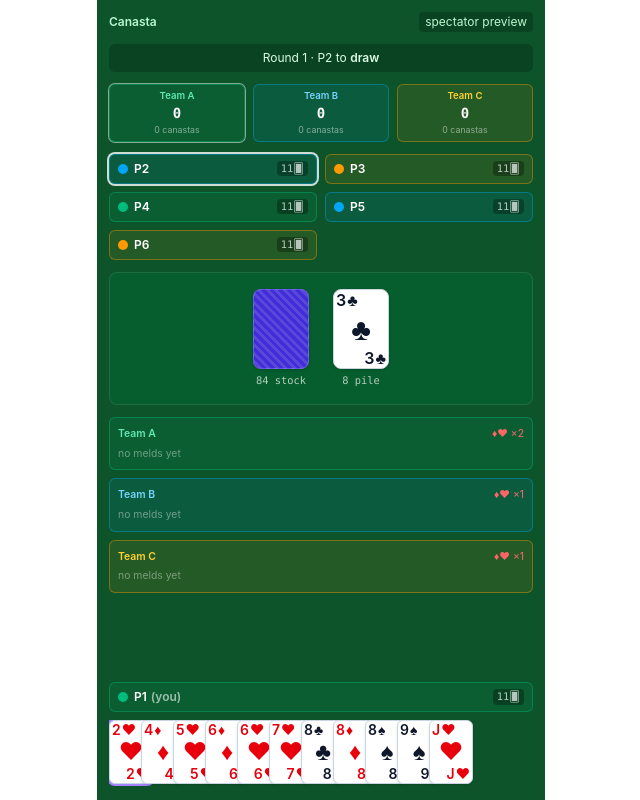
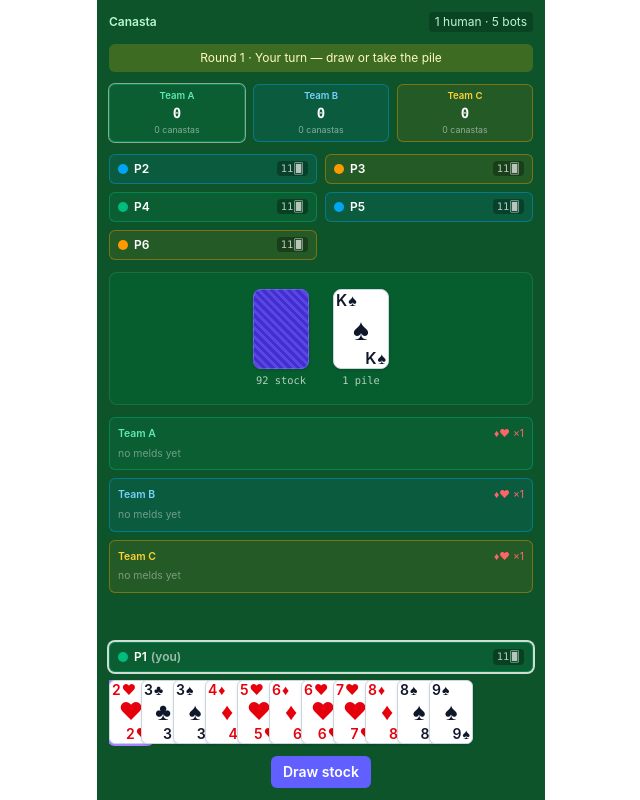
Before and after one commit to chinti17/canasta-parents, a React (Vite) app: page / in a window 1280 px wide. Shown: the whole page, without its empty margins (319-959 px from the left). Built offline with nearby package versions, Linux system fonts and the light colour scheme.

Commit message:
feat(ui): wire interactive play vs 5 bots with bot-turn pacing

```diff
--- a/src/ui/GameView.tsx
+++ b/src/ui/GameView.tsx
@@ -1,14 +1,15 @@
-// The live game view. Drives a GameSession through React's useReducer (the
-// engine reducer is the single source of truth) and auto-advances every seat
-// on a timer so Phase 5 shows a full game playing out, read-only.
-//
-// Phase 5 is a spectator preview: there is no human seat yet (humanSeat = -1),
-// so all six seats are bot-driven. Interaction arrives in Phase 6.
+// The live, playable game view (Phase 6). Seat 0 is the human; the other five
+// seats are bots that take their turns automatically on a timer so play is
+// followable. The engine reducer (GameSession) is the single source of truth,
+// driven through React's useReducer; local interaction state (selection,
+// feedback, go-out confirmation) lives in the pure controller.
 
-import { useEffect, useReducer } from 'react'
+import { useEffect, useReducer, useState } from 'react'
 import {
   createSession,
   dispatch as sessionDispatch,
+  isBotTurn,
+  isHumanTurn,
   type GameSession,
 } from '../game/session'
 import { DEFAULT_CONFIG } from '../engine/types'
@@ -17,32 +18,54 @@ import Hand from './Hand'
 import TeamMelds from './TeamMelds'
 import CenterTable from './CenterTable'
 import Scoreboard from './Scoreboard'
+import ActionBar from './ActionBar'
+import {
+  initialUiState,
+  reduceUi,
+  type UiIntent,
+  type UiState,
+} from './controller'
 import { teamColors } from './theme'
 
-const SPECTATOR_SEAT = -1
-const STEP_MS = 700
-const PERSPECTIVE = 0
+const HUMAN_SEAT = 0
+const BOT_STEP_MS = 800
 
 function init(): GameSession {
-  return createSession(1, DEFAULT_CONFIG, SPECTATOR_SEAT)
+  return createSession(1, DEFAULT_CONFIG, HUMAN_SEAT)
 }
 
 export default function GameView() {
   const [session, dispatch] = useReducer(sessionDispatch, undefined, init)
+  const [ui, setUi] = useState<UiState>(initialUiState)
 
-  // Auto-step the table until the game is over.
+  // Let bots play themselves on a timer; pause when it's the human's turn.
+  // (Local UI state needs no reset effect: every emitted action returns
+  // `initialUiState`, and the human's turn can only end by emitting one.)
   useEffect(() => {
-    if (session.over || session.round.over) return
-    const t = setTimeout(() => dispatch({ type: 'BOT_STEP' }), STEP_MS)
+    if (!isBotTurn(session)) return
+    const t = setTimeout(() => dispatch({ type: 'BOT_STEP' }), BOT_STEP_MS)
     return () => clearTimeout(t)
   }, [session])
 
+  const onIntent = (intent: UiIntent) => {
+    const { ui: nextUi, action } = reduceUi(
+      session.round,
+      session.config,
+      ui,
+      intent,
+    )
+    setUi(nextUi)
+    if (action) dispatch({ type: 'PLAYER_ACTION', action })
+  }
+
   const { round } = session
-  const seats = round.players.map((p) => p.seat)
-  const opponents = seats.filter((s) => s !== PERSPECTIVE)
-  const winnerColors = session.winningTeam !== undefined
-    ? teamColors(session.winningTeam)
-    : null
+  const myTurn = isHumanTurn(session)
+  const acting = myTurn && round.phase === 'action'
+  const opponents = round.players
+    .map((p) => p.seat)
+    .filter((s) => s !== HUMAN_SEAT)
+  const winnerColors =
+    session.winningTeam !== undefined ? teamColors(session.winningTeam) : null
 
   const seatChip = (seat: number) => {
     const p = round.players[seat]!
@@ -54,16 +77,24 @@ export default function GameView() {
         handCount={p.hand.length}
         isActive={!round.over && round.currentSeat === seat}
         hasMelded={round.teams[p.teamId]!.hasMelded}
-        you={seat === PERSPECTIVE}
+        you={seat === HUMAN_SEAT}
       />
     )
   }
+
+  const status = session.over
+    ? ''
+    : myTurn
+      ? `Your turn — ${round.phase === 'draw' ? 'draw or take the pile' : 'meld, lay off, or discard'}`
+      : `P${round.currentSeat + 1} to ${round.phase}`
 
   return (
     <main className="mx-auto flex min-h-dvh max-w-md flex-col gap-3 bg-green-900 p-3 text-white">
       <header className="flex items-center justify-between text-xs text-green-200">
         <span className="font-semibold">Canasta</span>
-        <span className="rounded bg-black/20 px-1.5 py-0.5">spectator preview</span>
+        <span className="rounded bg-black/20 px-1.5 py-0.5">
+          1 human · 5 bots
+        </span>
       </header>
 
       {session.over && winnerColors ? (
@@ -73,32 +104,47 @@ export default function GameView() {
           🏆 {winnerColors.label} wins the game!
         </div>
       ) : (
-        <div className="rounded-md bg-black/20 px-3 py-1.5 text-center text-xs text-green-100">
-          Round {session.roundNumber + 1} · P{round.currentSeat + 1} to{' '}
-          <span className="font-semibold">{round.phase}</span>
+        <div
+          className={`rounded-md px-3 py-1.5 text-center text-xs ${
+            myTurn
+              ? 'bg-yellow-400/20 text-yellow-100'
+              : 'bg-black/20 text-green-100'
+          }`}
+        >
+          Round {session.roundNumber + 1} · {status}
         </div>
       )}
 
       <Scoreboard teams={round.teams} scores={session.scores} />
 
-      {/* Opponents */}
       <section className="grid grid-cols-2 gap-2">
         {opponents.map(seatChip)}
       </section>
 
       <CenterTable round={round} />
 
-      {/* Melds, grouped by team */}
       <section className="grid gap-2">
         {round.teams.map((t) => (
           <TeamMelds key={t.id} team={t} />
         ))}
       </section>
 
-      {/* Perspective seat + hand */}
       <section className="mt-auto space-y-2">
-        {seatChip(PERSPECTIVE)}
-        <Hand hand={round.players[PERSPECTIVE]!.hand} />
+        {seatChip(HUMAN_SEAT)}
+        <Hand
+          hand={round.players[HUMAN_SEAT]!.hand}
+          selectable={acting}
+          selected={ui.selected}
+          onToggle={(cardId) => onIntent({ type: 'TOGGLE_CARD', cardId })}
+        />
+        {myTurn && !session.over && (
+          <ActionBar
+            round={round}
+            config={session.config}
+            ui={ui}
+            onIntent={onIntent}
+          />
+        )}
       </section>
     </main>
   )
```
